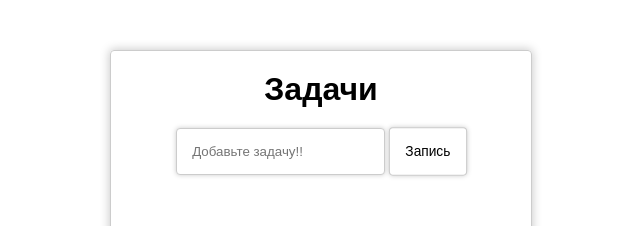
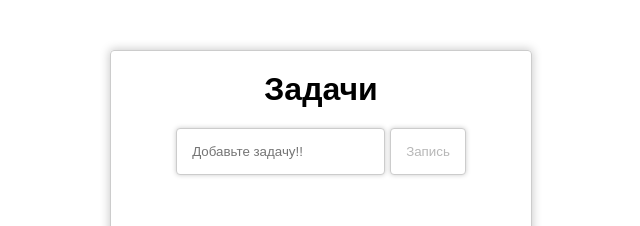
Before and after one commit to diziant/my-app, a React (Create React App) app: page / in a window 1280 px wide. In both pictures the pointer is over the button "Запись". Shown: the top 226 px of the page, without its empty margins (319-959 px from the left). Built offline with nearby package versions, Linux system fonts and the light colour scheme.

Commit message:
add disable state and hover for him

```diff
--- a/src/App.css
+++ b/src/App.css
@@ -49,6 +49,11 @@
     transform: scale(1.03);
 }
 
+.todo-form__button[disabled]:hover{
+    cursor: no-drop;
+    transform: none;
+}
+
 .todo-list{
     width: 280px;
     padding: 0;
--- a/src/App.js
+++ b/src/App.js
@@ -41,7 +41,7 @@ export default class App extends Component {
 	  <h1 className="todo-title" >Задачи</h1>
         <form className="todo-form" onSubmit={this.onSubmit}>
           <input className="todo-form__input" placeholder="Добавьте задачу!!" value={this.state.term} onChange={this.onChange} />
-          <button className="todo-form__button">Запись</button>
+          <button className="todo-form__button" disabled={!this.state.term}>Запись</button>
         </form>
         <List items={this.state.items} removeItem={this.removeItem}/>
       </div>
```
